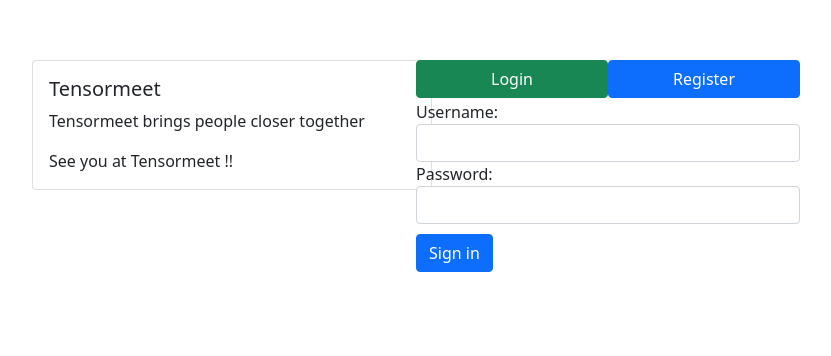
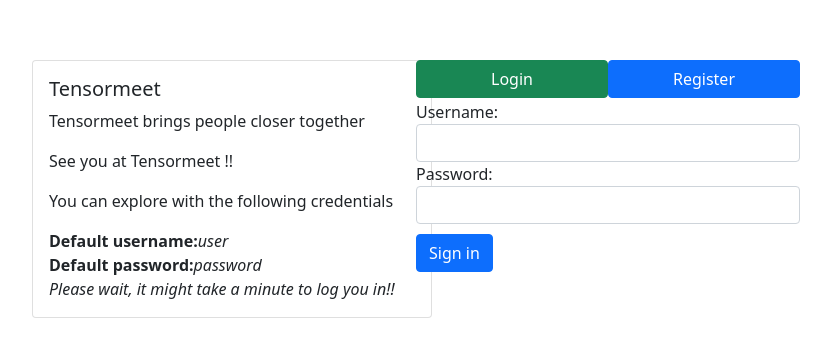
Before and after one commit to codingsuju/Tensormeet-Client, an Angular app: page /login in a window 1280 px wide. Shown: the part 140-496 px from the top of the page, without its empty margins (224-1055 px from the left). Built offline with nearby package versions, Linux system fonts and the light colour scheme.

Commit message:
Added default credentials

```diff
--- a/src/app/app.component.css
+++ b/src/app/app.component.css
@@ -33,3 +33,6 @@
     border-color: black;
     width: 240px;
 }
+.bold{
+    font-weight: bold;
+}
--- a/src/app/app.component.html
+++ b/src/app/app.component.html
@@ -6,6 +6,16 @@
         <h5 class="card-title">Tensormeet</h5>
         <p class="card-text">Tensormeet brings people closer together</p>
         <p class="card-text">See you at Tensormeet !!</p>
+        <p class="card-text">You can explore with the following credentials</p>
+        <div>
+          <b>Default username:</b> <em>user</em>
+        </div>
+        <div>
+          <b>Default password:</b> <em>password</em>
+        </div>
+        <div>
+          <em>Please wait, it might take a minute to log you in!!</em>
+        </div>
       </div>
     </div>
   </div>
```
